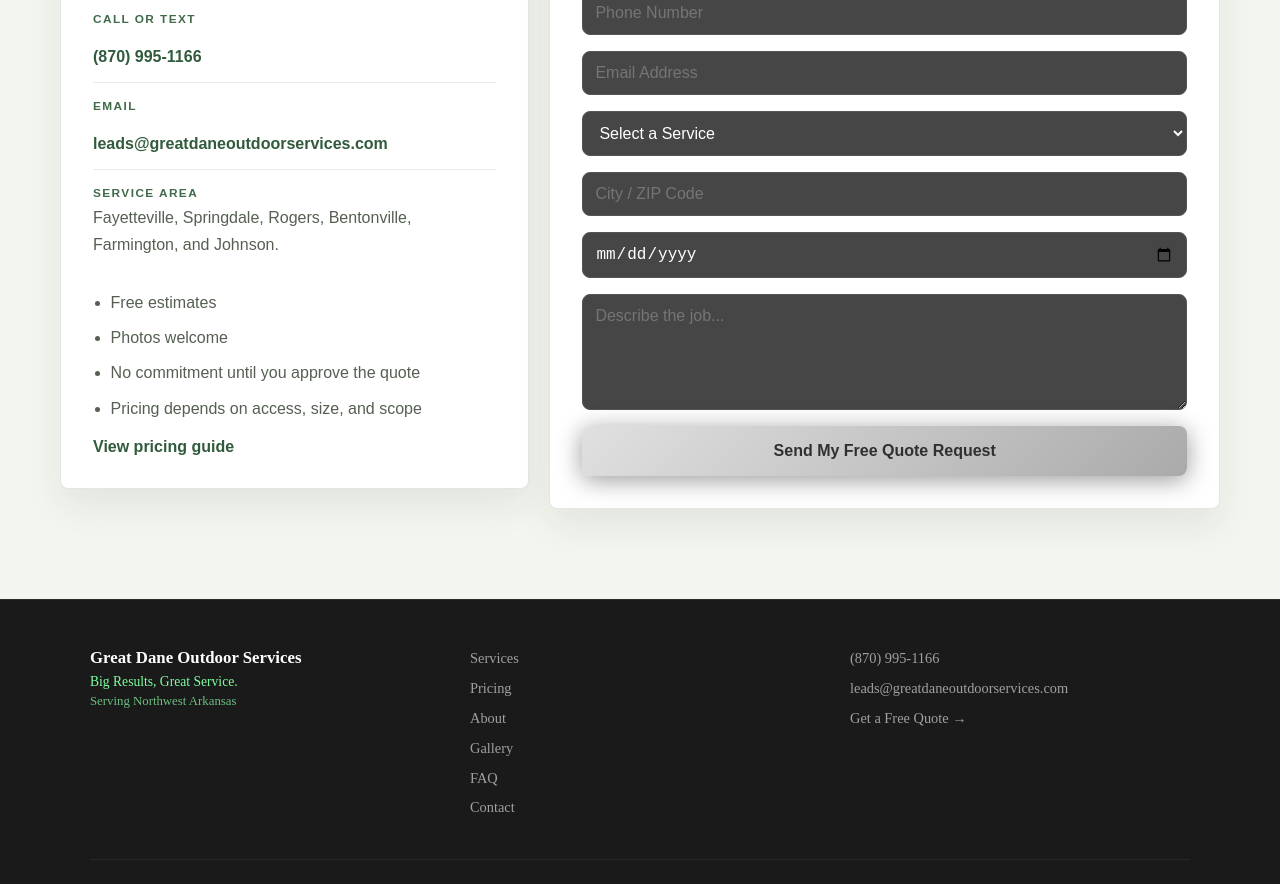
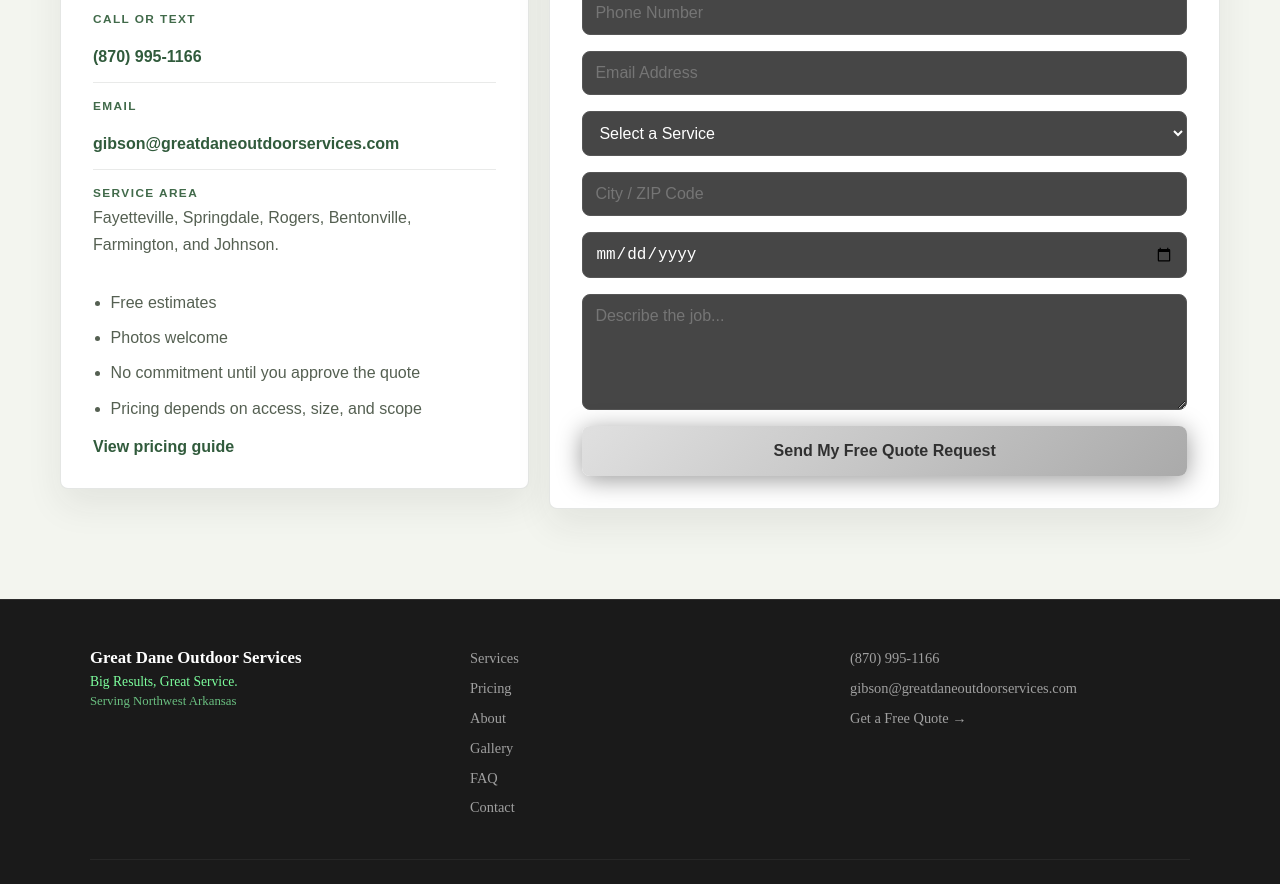
Before and after one commit to gpillow/Great-Dane-Outdoor-Services, a Next.js app: page /contact in a window 1280 px wide. Shown: the part 740-1624 px from the top of the page. Built offline with nearby package versions, Linux system fonts and the light colour scheme.

Commit message:
Update email to gibson@greatdaneoutdoorservices.com

```diff
--- a/app/contact/page.tsx
+++ b/app/contact/page.tsx
@@ -19,7 +19,7 @@ export default function ContactPage() {
           <p>Call, text, or fill out the form. Photos are welcome and usually help speed up the estimate.</p>
           <div className="blueprint-actions">
             <a href="tel:8709951166">Call (870) 995-1166</a>
-            <a href="mailto:leads@greatdaneoutdoorservices.com">Email us</a>
+            <a href="mailto:gibson@greatdaneoutdoorservices.com">Email us</a>
           </div>
         </div>
       </section>
@@ -34,7 +34,7 @@ export default function ContactPage() {
             </div>
             <div>
               <span>Email</span>
-              <a href="mailto:leads@greatdaneoutdoorservices.com">leads@greatdaneoutdoorservices.com</a>
+              <a href="mailto:gibson@greatdaneoutdoorservices.com">gibson@greatdaneoutdoorservices.com</a>
             </div>
             <div>
               <span>Service area</span>
--- a/components/SchemaMarkup.tsx
+++ b/components/SchemaMarkup.tsx
@@ -8,7 +8,7 @@ const schemas = [
       'Locally owned outdoor services company serving Northwest Arkansas. Specializing in pressure washing, junk removal, landscaping, brush removal, leaf cleanups, and Christmas light installation.',
     url: 'https://www.greatdaneoutdoorservices.com',
     telephone: '+18709951166',
-    email: 'leads@greatdaneoutdoorservices.com',
+    email: 'gibson@greatdaneoutdoorservices.com',
     priceRange: '$$',
     currenciesAccepted: 'USD',
     paymentAccepted: 'Cash, Check, Card',
@@ -111,7 +111,7 @@ const schemas = [
     name: 'Great Dane Outdoor Services',
     url: 'https://www.greatdaneoutdoorservices.com',
     telephone: '+18709951166',
-    email: 'leads@greatdaneoutdoorservices.com',
+    email: 'gibson@greatdaneoutdoorservices.com',
     legalName: 'Great Dane Outdoor Services LLC',
     foundingDate: '2024',
     address: {
--- a/components/SiteFooter.tsx
+++ b/components/SiteFooter.tsx
@@ -29,7 +29,7 @@ export default function SiteFooter() {
         {/* Contact */}
         <div className="footer-contact">
           <a href="tel:8709951166">(870) 995-1166</a>
-          <a href="mailto:leads@greatdaneoutdoorservices.com">leads@greatdaneoutdoorservices.com</a>
+          <a href="mailto:gibson@greatdaneoutdoorservices.com">gibson@greatdaneoutdoorservices.com</a>
           <Link href="/contact">Get a Free Quote &rarr;</Link>
         </div>
       </div>
```
